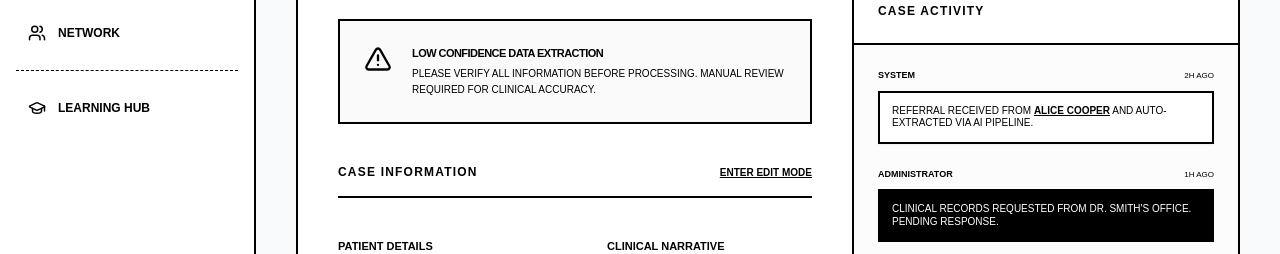
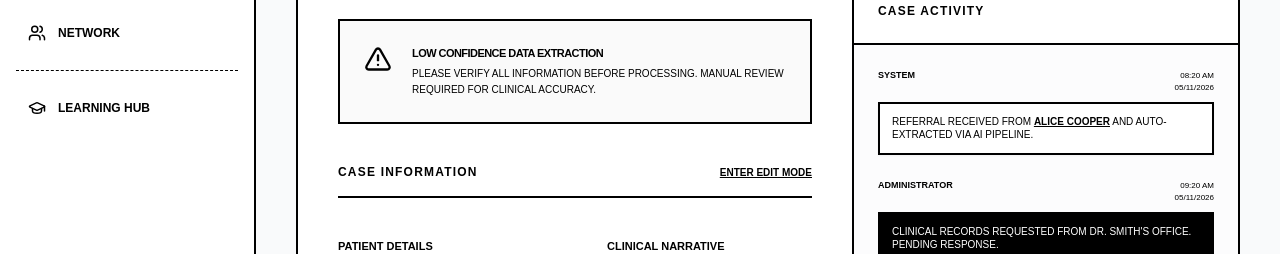
Before and after one commit to anton-g-kulikov/drtalk, a Next.js app: page /referrals/1 in a window 1280 px wide. Shown: the part 218-472 px from the top of the page. Built offline with nearby package versions, Linux system fonts and the light colour scheme; no server answers; the database is empty.

Commit message:
refactor: replace relative timestamps with two-line absolute format

```diff
--- a/src/app/dashboard/page.tsx
+++ b/src/app/dashboard/page.tsx
@@ -177,7 +177,7 @@ export default function DashboardPage() {
                     <div className="flex-1 space-y-1">
                       <div className="flex justify-between items-baseline">
                         <p className="text-[10px] font-bold uppercase">{i === 1 ? 'Dr. Smith (Dentist)' : 'Alice Cooper (Patient)'}</p>
-                        <span className="text-[8px] text-muted-foreground uppercase">15m ago</span>
+                        <span className="text-[8px] text-muted-foreground uppercase whitespace-pre-line text-right">10:05 AM{"\n"}05/11/2026</span>
                       </div>
                       <p className="text-[10px] uppercase truncate opacity-70 italic">
                         {i === 1 ? 'Regarding Alice Cooper: please confirm pano image received.' : 'Patient asked about appointment preparation via SMS.'}
--- a/src/app/dashboard/referral/[id]/ReferralDetailClient.tsx
+++ b/src/app/dashboard/referral/[id]/ReferralDetailClient.tsx
@@ -24,7 +24,7 @@ export default function ReferralDetailClient() {
     type: 'Endodontic Consultation',
     source: 'Email',
     confidence: 55,
-    receivedAt: '2h ago',
+    receivedAt: '08:20 AM\n05/11/2026',
     dentist: 'Dr. Smith'
   };
 
@@ -177,7 +177,7 @@ export default function ReferralDetailClient() {
               <div className="space-y-2">
                 <div className="flex justify-between items-baseline">
                   <p className="text-[9px] font-black uppercase">System</p>
-                  <p className="text-[8px] text-muted-foreground uppercase">2h ago</p>
+                  <p className="text-[8px] text-muted-foreground uppercase whitespace-pre-line text-right">08:20 AM{"\n"}05/11/2026</p>
                 </div>
                 <div className="wireframe-card p-3 text-[10px] uppercase leading-tight bg-white shadow-sm">
                   Referral received from <span className="font-black underline">Alice Cooper</span> and auto-extracted via AI Pipeline.
@@ -188,7 +188,7 @@ export default function ReferralDetailClient() {
                 <div className="space-y-2">
                   <div className="flex justify-between items-baseline">
                     <p className="text-[9px] font-black uppercase">Specialist Team</p>
-                    <p className="text-[8px] text-muted-foreground uppercase">Just now</p>
+                    <p className="text-[8px] text-muted-foreground uppercase whitespace-pre-line text-right">Just now{"\n"}05/11/2026</p>
                   </div>
                   <div className="wireframe-card p-3 text-[10px] uppercase leading-tight bg-black text-white">
                     Case status updated to <span className="font-black">{currentStatus}</span>.
--- a/src/app/referrals/[id]/ReferralDetailClient.tsx
+++ b/src/app/referrals/[id]/ReferralDetailClient.tsx
@@ -34,7 +34,7 @@ export default function ReferralDetailClient() {
     source: 'Email',
     confidence: 55,
     status: 'Received',
-    receivedAt: '2h ago',
+    receivedAt: '08:20 AM\n05/11/2026',
     dentist: 'Dr. Smith'
   };
 
@@ -156,7 +156,7 @@ export default function ReferralDetailClient() {
               <div className="space-y-2">
                 <div className="flex justify-between items-baseline">
                   <p className="text-[9px] font-black uppercase">System</p>
-                  <p className="text-[8px] text-muted-foreground uppercase">2h ago</p>
+                  <p className="text-[8px] text-muted-foreground uppercase whitespace-pre-line text-right">08:20 AM{"\n"}05/11/2026</p>
                 </div>
                 <div className="wireframe-card p-3 text-[10px] uppercase leading-tight bg-white shadow-sm">
                   Referral received from <span className="font-black underline">Alice Cooper</span> and auto-extracted via AI Pipeline.
@@ -165,7 +165,7 @@ export default function ReferralDetailClient() {
               <div className="space-y-2">
                 <div className="flex justify-between items-baseline">
                   <p className="text-[9px] font-black uppercase">Administrator</p>
-                  <p className="text-[8px] text-muted-foreground uppercase">1h ago</p>
+                  <p className="text-[8px] text-muted-foreground uppercase whitespace-pre-line text-right">09:20 AM{"\n"}05/11/2026</p>
                 </div>
                 <div className="wireframe-card p-3 text-[10px] uppercase leading-tight bg-black text-white">
                   Clinical records requested from Dr. Smith&apos;s office. Pending response.
--- a/src/components/ReferralDetail.tsx
+++ b/src/components/ReferralDetail.tsx
@@ -168,18 +168,21 @@ export const ReferralDetail = ({ referral, onClose }: ReferralDetailProps) => {
             {/* Message Feed */}
             <div className="flex-1 overflow-y-auto p-4 space-y-4 bg-gray-50">
               {[
-                { user: 'System', text: 'Referral received from Dr. Smith via Email.', time: '2h ago', type: 'system' },
-                { user: 'Dr. John Doe', text: 'Looks like we need to schedule this ASAP. Check for tooth #14 history.', time: '1h ago', type: 'user' },
-                { user: 'Sarah (Admin)', text: 'Requested previous treatment records from Dr. Smith.', time: '15m ago', type: 'user' },
+                { user: 'System', text: 'Referral received from Dr. Smith via Email.', time: '08:20 AM\n05/11/2026', type: 'system' },
+                { user: 'Dr. John Doe', text: 'Looks like we need to schedule this ASAP. Check for tooth #14 history.', time: '09:20 AM\n05/11/2026', type: 'user' },
+                { user: 'Sarah (Admin)', text: 'Requested previous treatment records from Dr. Smith.', time: '10:05 AM\n05/11/2026', type: 'user' },
               ].map((msg, i) => (
                 <div key={i} className={`space-y-1 ${msg.type === 'system' ? 'text-center py-2' : ''}`}>
                   {msg.type === 'system' ? (
-                    <span className="text-[8px] font-bold uppercase text-muted-foreground bg-gray-200 px-2 py-0.5">{msg.text}</span>
+                    <div className="flex flex-col items-center gap-1">
+                      <span className="text-[8px] font-bold uppercase text-muted-foreground bg-gray-200 px-2 py-0.5">{msg.text}</span>
+                      <span className="text-[7px] text-muted-foreground uppercase">{msg.time.replace('\n', ' ')}</span>
+                    </div>
                   ) : (
                     <>
                       <div className="flex justify-between items-baseline">
                         <span className="text-[9px] font-bold uppercase">{msg.user}</span>
-                        <span className="text-[8px] text-muted-foreground">{msg.time}</span>
+                        <span className="text-[8px] text-muted-foreground whitespace-pre-line text-right">{msg.time}</span>
                       </div>
                       <div className="wireframe-card p-2 text-[10px] uppercase leading-tight bg-white">
                         {msg.text}
--- a/src/components/TeamManagement.tsx
+++ b/src/components/TeamManagement.tsx
@@ -48,8 +48,8 @@ const mockTeam: TeamMember[] = [
 ];
 
 const mockRequests: JoinRequest[] = [
-  { id: 'r1', name: 'Dr. Sarah Connor', email: 's.connor@gmail.com', role: 'Clinical', requestedAt: '2 hours ago' },
-  { id: 'r2', name: 'James T. Kirk', email: 'kirk@enterprise.com', role: 'Administrative', requestedAt: '5 hours ago' },
+  { id: 'r1', name: 'Dr. Sarah Connor', email: 's.connor@gmail.com', role: 'Clinical', requestedAt: '08:20 AM\n05/11/2026' },
+  { id: 'r2', name: 'James T. Kirk', email: 'kirk@enterprise.com', role: 'Administrative', requestedAt: '05:20 AM\n05/11/2026' },
 ];
 
 
@@ -192,7 +192,7 @@ export function TeamManagement({ backPath }: { backPath: string }) {
                     </span>
                   </div>
                   <div className="col-span-3 w-full">
-                    <p className="text-[10px] font-bold uppercase text-muted-foreground italic">Requested {request.requestedAt}</p>
+                    <p className="text-[10px] font-bold uppercase text-muted-foreground italic whitespace-pre-line text-right">Requested {request.requestedAt}</p>
                   </div>
                   <div className="col-span-3 w-full flex justify-end gap-3">
                     <button
```
